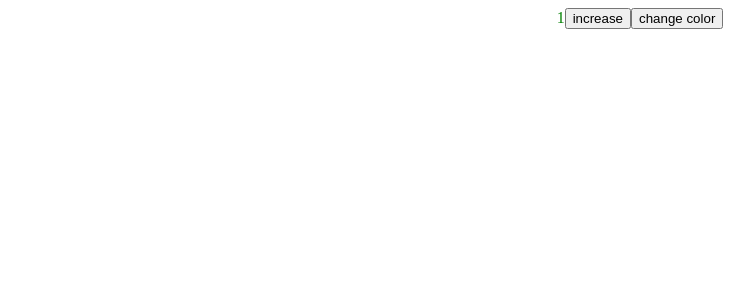
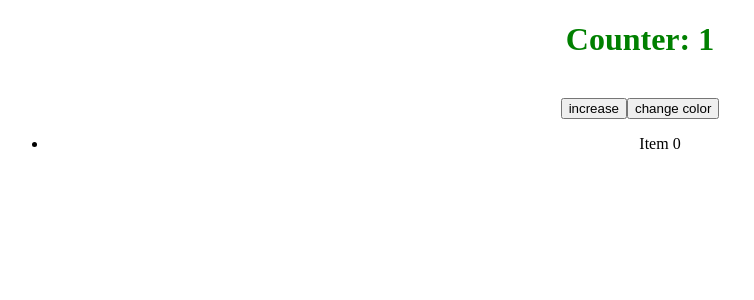
Before and after one commit to Color-Kat/graphQL-learn, a React (Create React App) app in the folder app/: page / in a window 1280 px wide. Shown: the top 300 px of the page, without its empty margins (0-754 px from the left). Built offline with nearby package versions, Linux system fonts and the light colour scheme.

Commit message:
useCallback

```diff
--- a/app/src/components/app/App.tsx
+++ b/app/src/components/app/App.tsx
@@ -1,4 +1,4 @@
-import React, {useEffect, useState, useRef, useMemo} from 'react';
+import React, {useEffect, useState, useRef, useMemo, useCallback} from 'react';
 
 import './App.css';
 
@@ -91,35 +91,79 @@ import './App.css';
 // }
 
 
-function hardMathematic(num: number) {
-    let i = 0;
+// function hardMathematic(num: number) {
+//     let i = 0;
 
-    while (i < 1000000000) i++;
+//     while (i < 1000000000) i++;
 
-    return num + 1;
+//     return num + 1;
+// }
+
+// // useMemo
+// function App() {
+//     const [number, setNumber] = useState(0);
+//     const [color, setColor] = useState(true);
+
+//     let style = useMemo(() => ({
+//         color: color ? 'green' : 'red'
+//     }), [color]);
+
+//     useEffect(() => console.log('updated'), [style]);
+
+//     // useMemo save the first value and update it only if this value is changed
+//     const num = useMemo(()=>(hardMathematic(number)), [number]);
+
+//     return (
+//         <div className="App">
+//             <div>
+//                 <span style={style}>{num}</span>
+//                 <button onClick={() => setNumber(prev => prev + 1)}>increase</button>
+//                 <button onClick={()=>setColor(prev => !prev)}>change color</button>
+
+//             </div>
+//         </div>
+//     );
+// }
+
+// useCallback
+function ItemsList({ getItems }: any) {
+    const [items, setItems] = useState([]);
+
+    useEffect(() => {
+        setItems(getItems());
+    }, [getItems]);
+
+    return (
+        <ul>
+            {items.map(item =>
+                <li key={item}>{item}</li>
+            )}
+        </ul>
+    );
 }
 
-// useMemo
 function App() {
-    const [number, setNumber] = useState(0);
+    const [number, setNumber] = useState(1);
     const [color, setColor] = useState(true);
 
     let style = useMemo(() => ({
         color: color ? 'green' : 'red'
     }), [color]);
 
-    useEffect(() => console.log('updated'), [style]);
-
-    // useMemo save the first value and update it only if this value is changed
-    const num = useMemo(()=>(hardMathematic(number)), [number]);
+    // caches function execution for deps [number]
+    // useMemo return result of func, useCallback return func
+    const getItems = useCallback(() => {
+        return new Array(number).fill('').map((item, i) => `Item ${i}`);
+    }, [number]);
 
     return (
         <div className="App">
             <div>
-                <span style={style}>{num}</span>
+                <h1 style={style}>Counter: {number}</h1> <br />
                 <button onClick={() => setNumber(prev => prev + 1)}>increase</button>
-                <button onClick={()=>setColor(prev => !prev)}>change color</button>
+                <button onClick={() => setColor(prev => !prev)}>change color</button>
 
+                <ItemsList getItems={ getItems }/>
             </div>
         </div>
     );
```
Also changed, not shown: app/src/test.html (+6 -3 lines), 1 other file (tests, documents, lock files or other folders).
